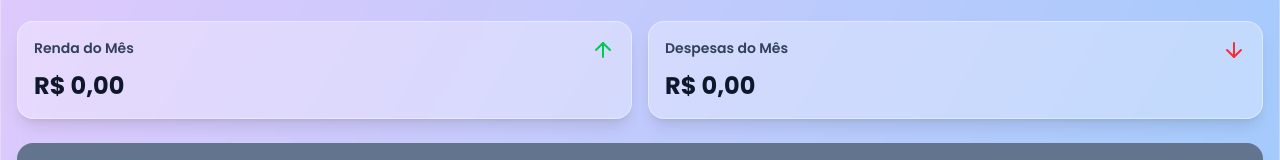
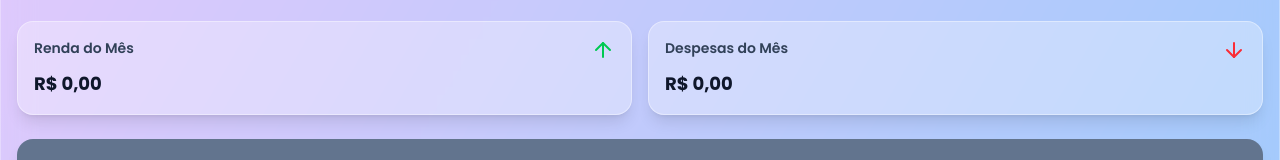
Before and after one commit to gabrielgitar2014-ship-it/P-Ggerenciador, a React (Vite) app: page / in a window 1280 px wide. Shown: the part 184-344 px from the top of the page. Built offline with nearby package versions, Linux system fonts and the light colour scheme; no server answers; the database is empty.

Commit message:
Update SummaryCard.jsx

```diff
--- a/src/components/SummaryCard.jsx
+++ b/src/components/SummaryCard.jsx
@@ -23,7 +23,7 @@ export default function SummaryCard({
     small: {
       padding: 'p-4',
       titleSize: 'text-sm',
-      valueSize: 'text-2xl',
+      valueSize: 'text-lg', // ALTERADO AQUI: de 'text-xl' para 'text-lg'
       iconSize: 'w-6 h-6'
     }
   };
```
